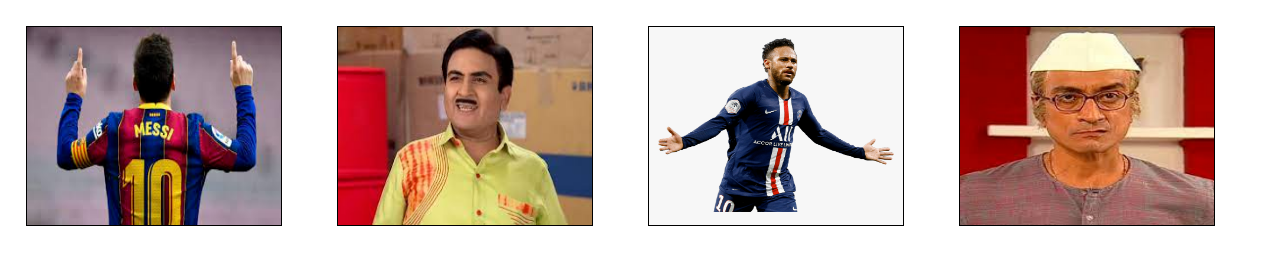
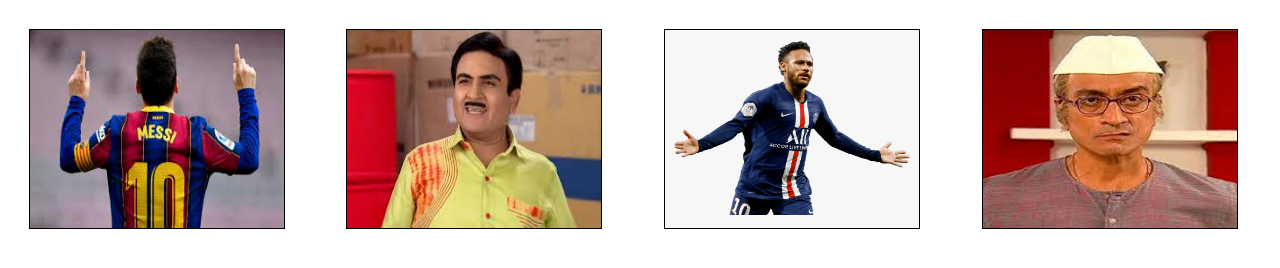
Before and after one commit to sarthakb408/frontend-sarthak-raytex-initial, a plain HTML site: page Task 2/index.html in a window 1280 px wide. Drawn offline with Linux system fonts and the light colour scheme.

Commit message:
Files of task 2

```diff
--- a/Task 2/index.css
+++ b/Task 2/index.css
@@ -9,7 +9,7 @@
     height: 200px;
     width: 20%;
     display: inline-block;
-    margin: 2%;
+    margin: 2.25%;
 }
 .image{
     height: 100%;
```
